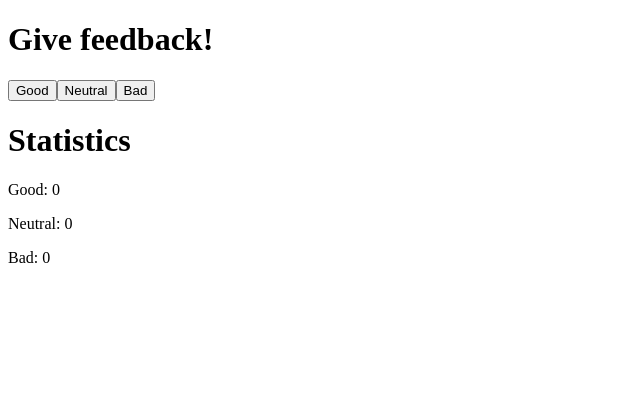
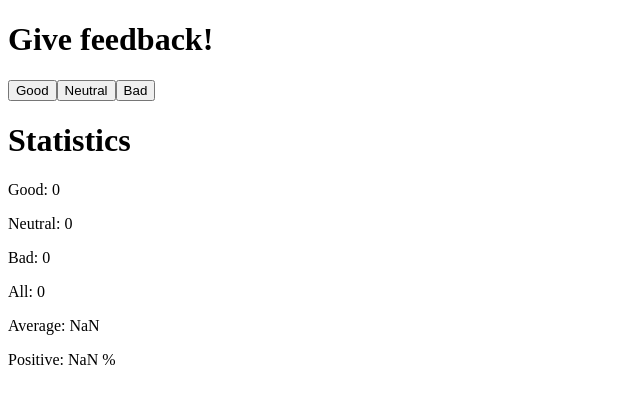
Before and after one commit to Matsu-J/hy-fullstackopen, a React (Vite) app in the folder osa1/unicafe/: page / in a window 1280 px wide. Shown: the top 404 px of the page, without its empty margins (0-640 px from the left). Built offline with nearby package versions, Linux system fonts and the light colour scheme.

Commit message:
exercise 1.7

```diff
--- a/osa1/unicafe/src/App.jsx
+++ b/osa1/unicafe/src/App.jsx
@@ -25,22 +25,43 @@ const App = () => {
   const [good, setGood] = useState(0)
   const [neutral, setNeutral] = useState(0)
   const [bad, setBad] = useState(0)
+  const [all, setAll] = useState(0)
+  const [score, setScore] = useState(0)
 
-  const handlePositive = () => setGood(good+1)
-  const handleNeutral = () => setNeutral(neutral+1)
-  const handleNegative = () => setBad(bad+1)
+  let positive = ((good/all)*100).toString() + " %";
+  let average = score/all;
 
+  const handleGood = () => {
+    setGood(good+1)
+    setAll(all+1)
+    setScore(score+1)
+  }
+
+  const handleNeutral = () => {
+    setNeutral(neutral+1)
+    setAll(all+1)
+    setScore(score)
+  }
+
+  const handleNegative = () => {
+    setBad(bad+1)
+    setAll(all+1)
+    setScore(score-1)
+  }
 
   return (
     <div>
       <Header text="Give feedback!"/>
-      <Button click={handlePositive} text="Good"/>
+      <Button click={handleGood} text="Good"/>
       <Button click={handleNeutral} text="Neutral"/>
       <Button click={handleNegative} text="Bad"/>
       <Header text="Statistics"/>
       <Stat type="Good" amount={good}/>
       <Stat type="Neutral" amount={neutral}/>
       <Stat type="Bad" amount={bad}/>
+      <Stat type="All" amount={all}/>
+      <Stat type="Average" amount={average}/>
+      <Stat type="Positive" amount={positive}/>
     </div>
   )
 }
```
